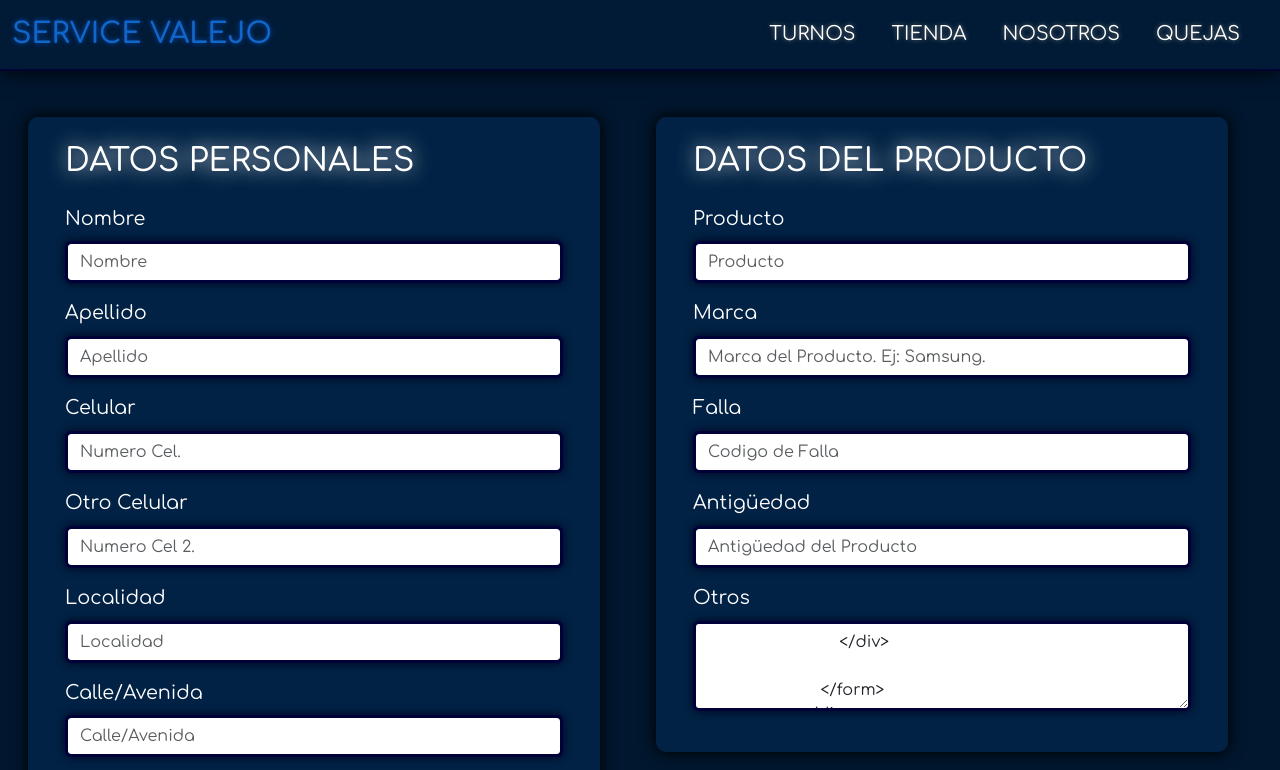
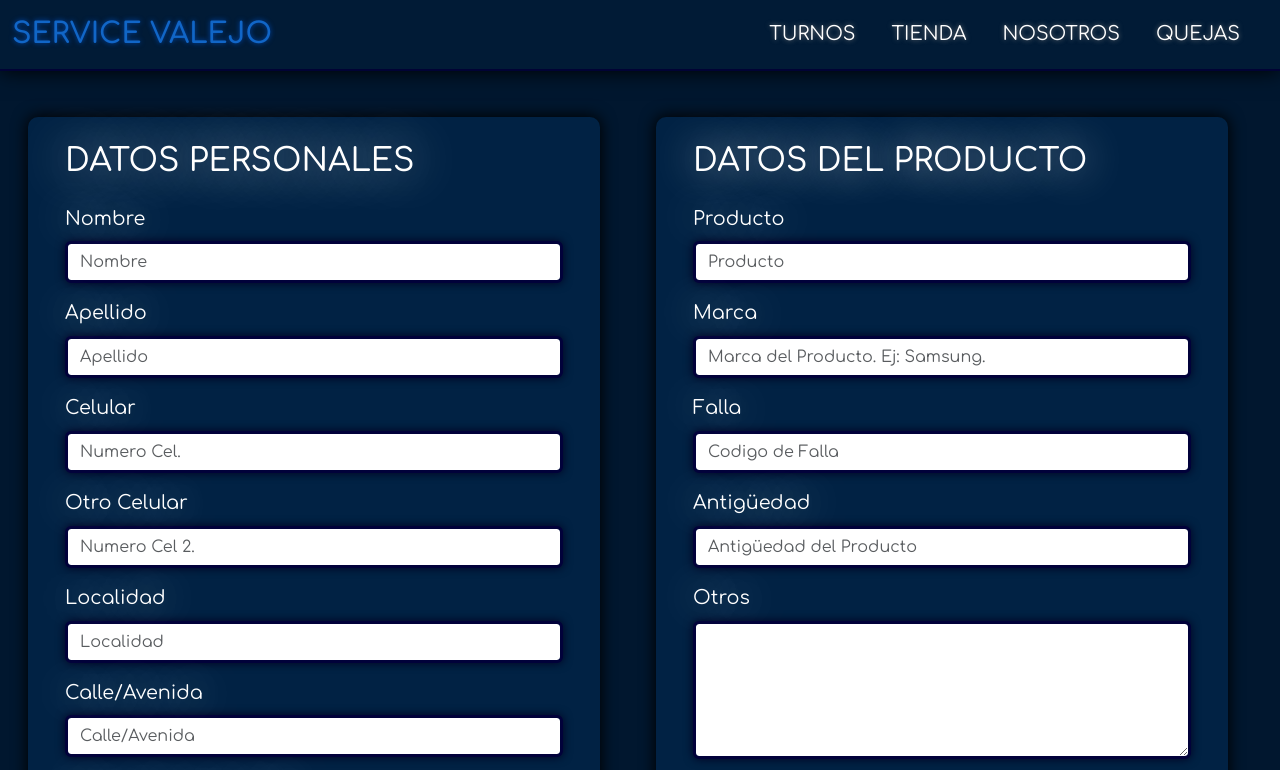
Before and after one commit to Crisz-Marquez/PreEntrega2, a plain HTML site: page pages/turnos.html in a window 1280 px wide. Shown: the top 770 px of the page. Drawn offline with nearby package versions, Linux system fonts and the light colour scheme.

Commit message:
Correcciones

```diff
--- a/css/style.css
+++ b/css/style.css
@@ -170,20 +170,17 @@ body {
 }
 
 .tittle-person {
-    text-shadow: 0px 0px 20px white;
+    text-shadow: 0px 0px 50px white;
 }
 
 .form-label {
     font-size: 1.2rem;
+    text-shadow: 0px 0px 40px white;
 }
 
 .form-control {
     border: 3px solid rgb(1, 1, 58);
     box-shadow: 0px 0px 10px 0px rgb(3, 2, 32);
-}
-
-.text-tarea {
-    min-height: 100px;
 }
 
 .form__product {
@@ -194,7 +191,7 @@ body {
 }
 
 .tittle-product {
-    text-shadow: 0px 0px 20px white;
+    text-shadow: 0px 0px 40px white;
 }
 
 /* Fin - Custom CSS - Turnos */
--- a/pages/turnos.html
+++ b/pages/turnos.html
@@ -135,11 +135,9 @@
                             </div>
 
                             <div class="mb-3 col-sm-12 col-md-12 col-xxl-12">
-                                <label for="otros" class="form-label otros">Otros</label>
-                                <textarea type="text" class="form-control text-tarea" id="otros" rows="3"
-                                    placeholder="Otra falla o dato a agregar">
+                                <label for="otros" class="form-label">Otros</label>
+                                <textarea class="form-control" id="otros" rows="3" style="height: 138px;"></textarea>
                             </div>
-
                         </form>
                     </div>
                 </div>
```
